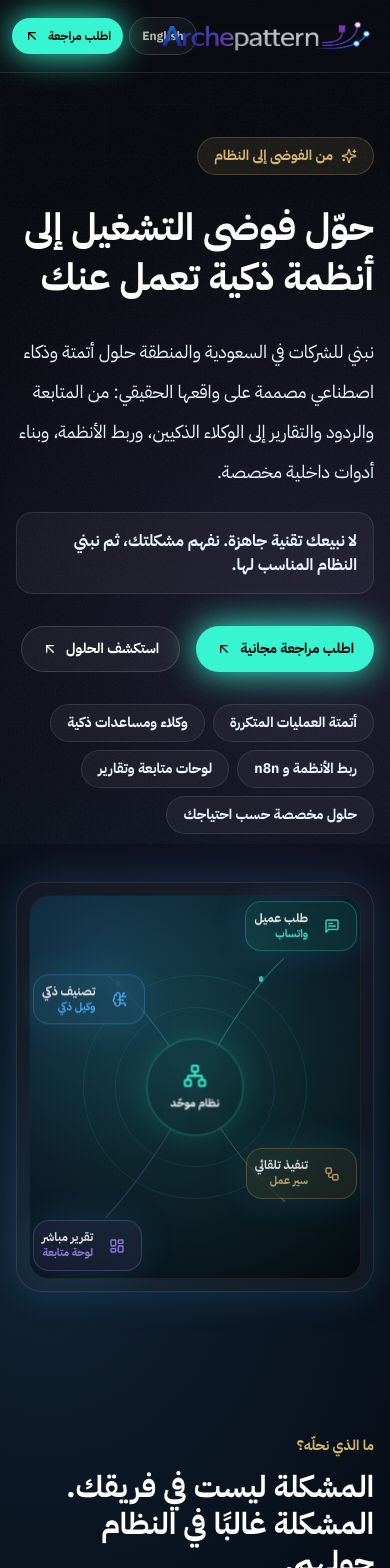
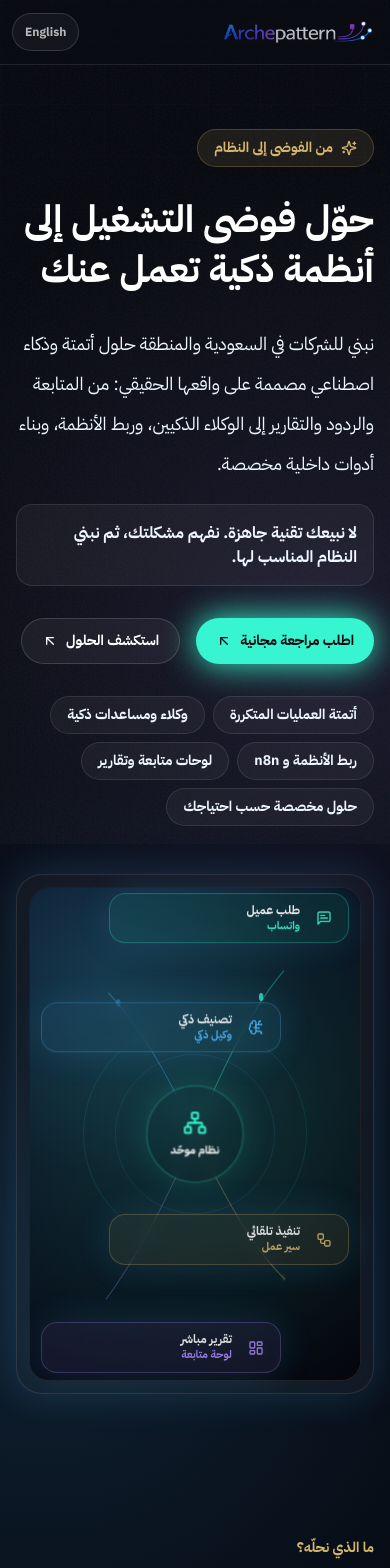
Before and after one commit to alhajjkhalid/archepattern-website, a Next.js app: page / in a window 390 px wide. Shown: the top 1568 px of the page. Built offline with nearby package versions, Linux system fonts and the light colour scheme.

Commit message:
Fix mobile header and hero visual

```diff
--- a/app/globals.css
+++ b/app/globals.css
@@ -110,28 +110,37 @@ body {
 }
 
 @media (max-width: 639px) {
+  .workflow-visual {
+    min-height: 520px;
+  }
+
   .workflow-node {
-    max-width: calc(50% - 1.25rem);
+    max-width: none;
+    width: min(15rem, calc(100% - 3rem));
   }
 
   .workflow-node-0 {
     top: 1.25rem !important;
-    right: 1rem !important;
+    right: 1.5rem !important;
+    left: auto !important;
   }
 
   .workflow-node-1 {
-    top: 5.75rem !important;
-    left: 1rem !important;
+    top: 8rem !important;
+    left: 1.5rem !important;
+    right: auto !important;
   }
 
   .workflow-node-2 {
-    right: 1rem !important;
-    bottom: 5.75rem !important;
+    right: 1.5rem !important;
+    bottom: 8rem !important;
+    left: auto !important;
   }
 
   .workflow-node-3 {
-    left: 1rem !important;
+    left: 1.5rem !important;
     bottom: 1.25rem !important;
+    right: auto !important;
   }
 
   .method-node-0 {
--- a/app/page.tsx
+++ b/app/page.tsx
@@ -967,7 +967,7 @@ export default function Home() {
       <header className="sticky top-0 z-[80] border-b border-white/10 bg-ink/72 backdrop-blur-xl">
         <nav className="mx-auto flex max-w-7xl items-center justify-between gap-2 px-3 py-3 sm:gap-4 sm:px-4 sm:py-4 md:px-6">
           <a href="#hero" className="flex min-w-0 items-center">
-            <span className="relative block h-12 w-56 shrink-0 overflow-hidden sm:h-14 sm:w-64">
+            <span className="relative block h-10 w-40 shrink-0 overflow-hidden sm:h-14 sm:w-64">
               <img src="assets/Logos/Dark-cropped.png" alt="Archepattern" className="h-full w-full object-contain object-center" />
             </span>
           </a>
@@ -986,7 +986,7 @@ export default function Home() {
             >
               {copy.switchLabel}
             </button>
-            <ButtonLink href="#diagnostic" lang={lang} className="!px-3 !py-2.5 !text-xs sm:!px-5 sm:!py-3 sm:!text-sm">{copy.navCta}</ButtonLink>
+            <ButtonLink href="#diagnostic" lang={lang} className="hidden !px-3 !py-2.5 !text-xs sm:inline-flex sm:!px-5 sm:!py-3 sm:!text-sm">{copy.navCta}</ButtonLink>
           </div>
         </nav>
       </header>
```
